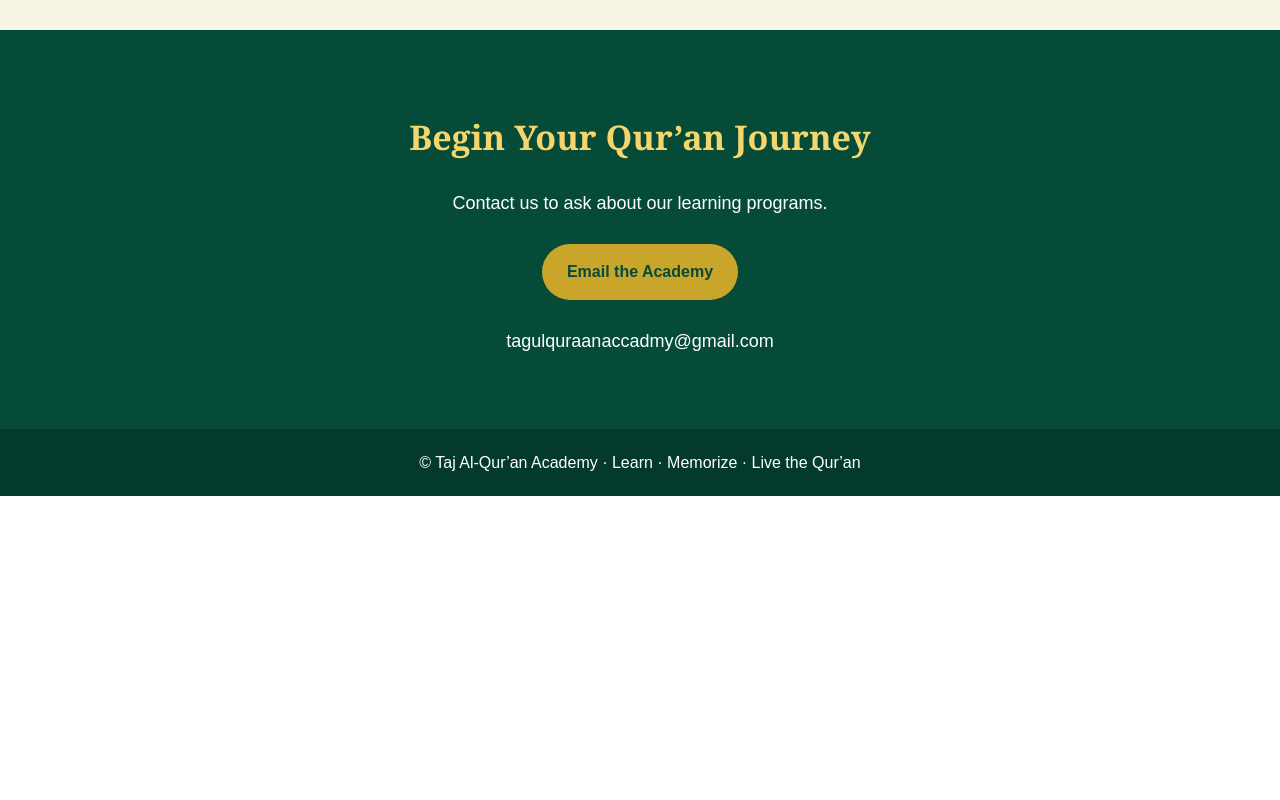
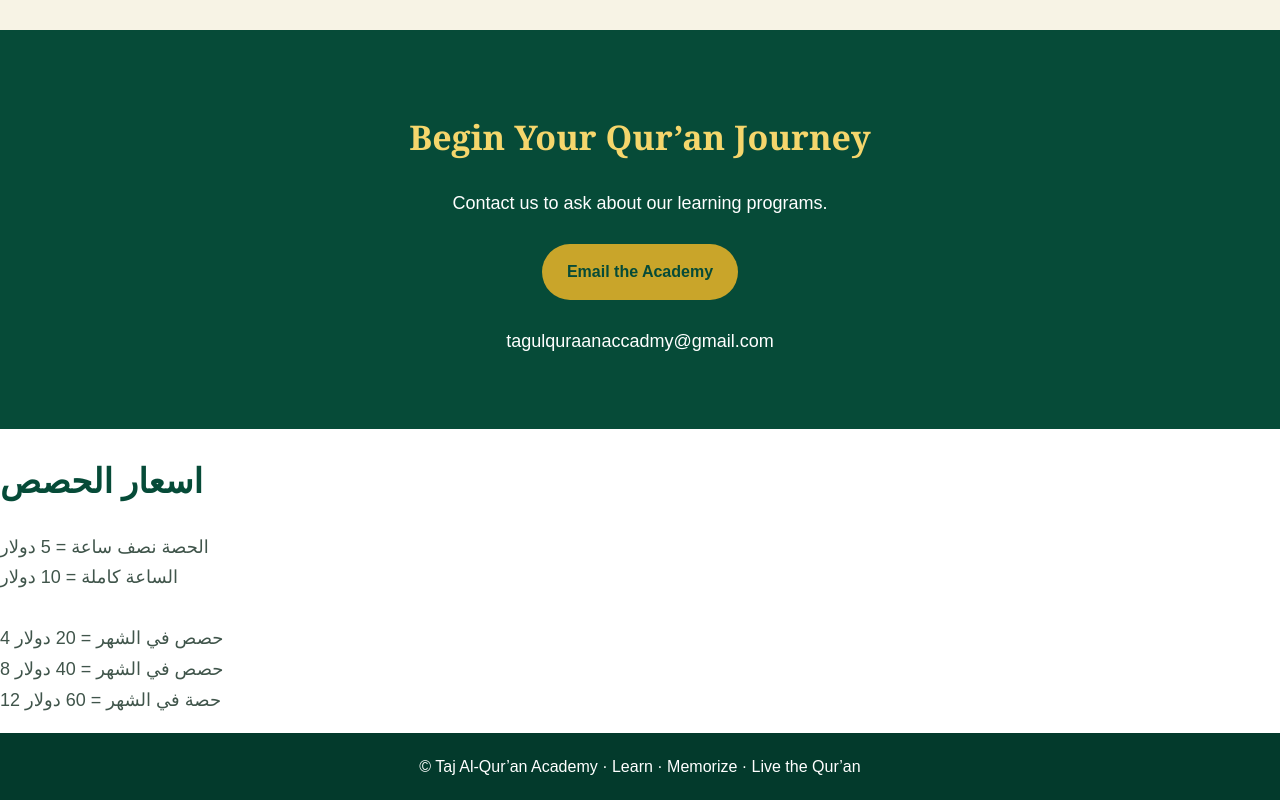
Before and after one commit to tagulquraanaccadmy-cpu/Taj-al-quran-acadmy, a plain HTML site: page index.html in a window 1280 px wide. Shown: the part 2035-2835 px from the top of the page. Before the commit the page ends 2531 px from the top, so only its background shows below. Drawn offline with Linux system fonts and the light colour scheme.

Commit message:
Update index.html

```diff
--- a/index.html
+++ b/index.html
@@ -77,7 +77,16 @@
 <a class="btn" style="background:#c9a52a;color:#064b38" href="mailto:tagulquraanaccadmy@gmail.com">Email the Academy</a>
 <p>tagulquraanaccadmy@gmail.com</p>
 </section>
+<h2>اسعار الحصص</h2>
+<p>
+الحصة نصف ساعة = 5 دولار<br>
+الساعة كاملة = 10 دولار<br><br>
+4 حصص في الشهر = 20 دولار<br>
+8 حصص في الشهر = 40 دولار<br>
+12 حصة في الشهر = 60 دولار
+</p>
 </main>
+
 
 <footer>© Taj Al-Qur’an Academy · Learn · Memorize · Live the Qur’an</footer>
 </body>
```
